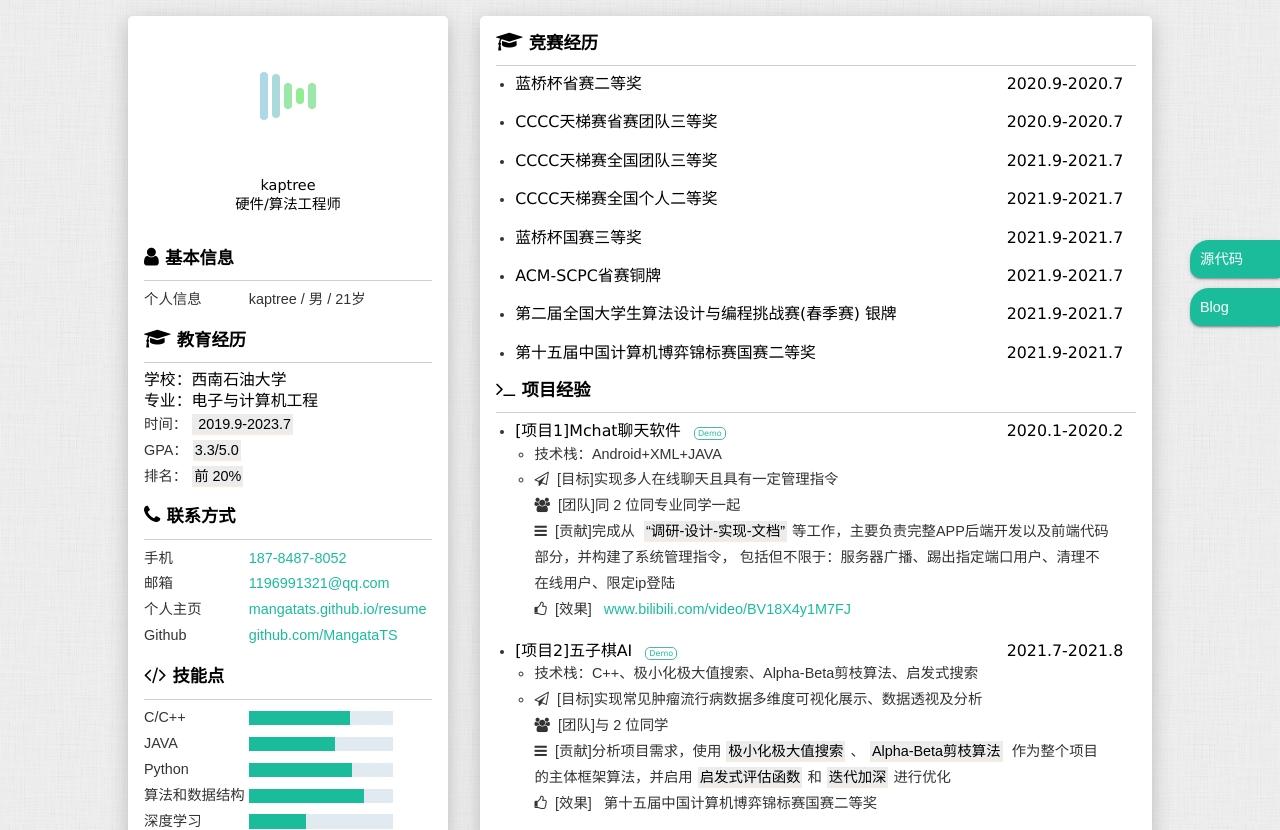
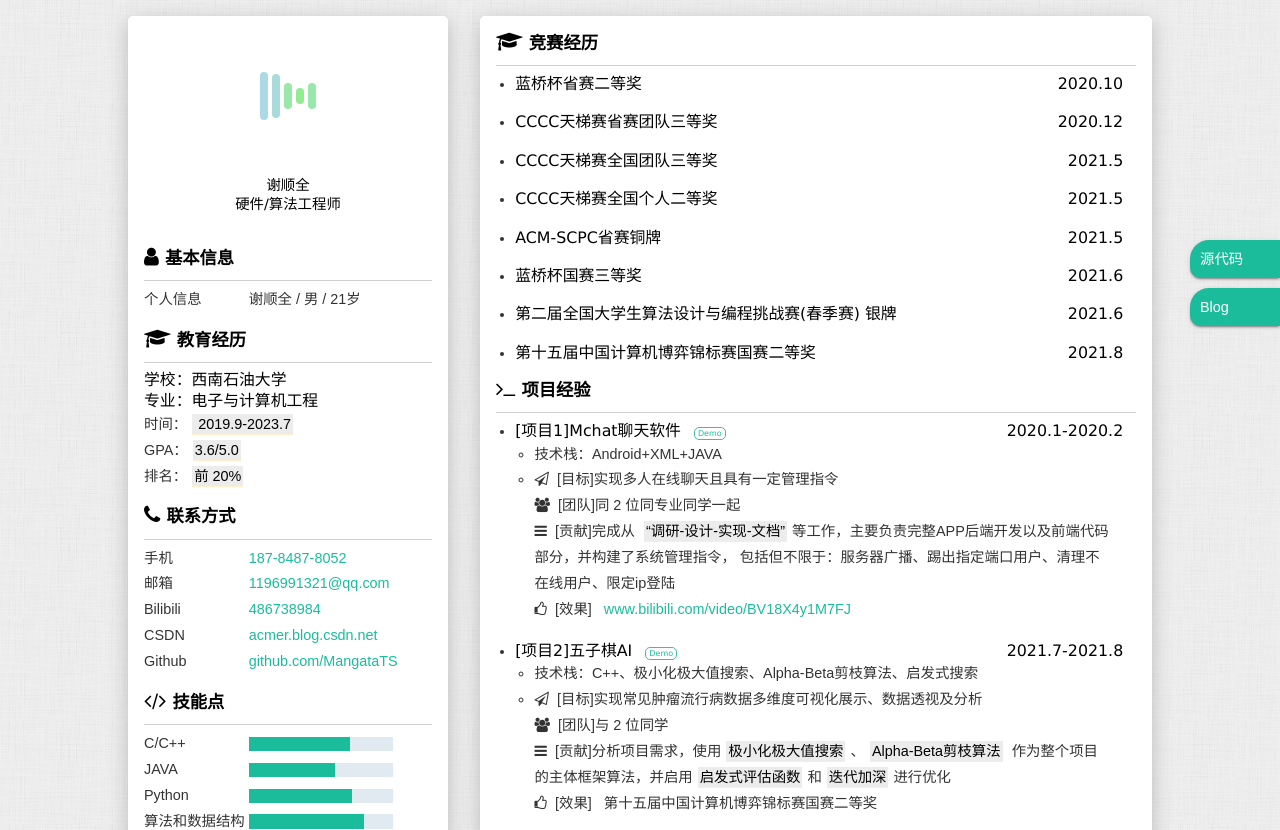
Before and after one commit to MangataTS/resume, a plain HTML site: page index.html in a window 1280 px wide. Shown: the top 830 px of the page. Drawn offline with Linux system fonts and the light colour scheme.

Commit message:
主页经历

```diff
--- a/index.html
+++ b/index.html
@@ -35,32 +35,6 @@
 
     <article class="container">
         <section class="side" id="side">
-
-            <!-- 左栏固定开关，记得及时删除这段代码 Start-->
-            <!-- <label class="switch" style="display: none;" onchange="switchFixed()">
-                <script type="text/javaScript">
-                    function switchFixed(){
-                        var value = document.getElementById('side').style.position === 'fixed' ? 'absolute' : 'fixed';
-                        document.getElementById('side').style.position = value;
-                    }
-                </script>
-                <input id="cb" type="checkbox">
-                <span class="slider round"></span>
-            </label>
-            <style>
-                @media (min-width: 	750px){
-                    .switch{position:relative;display:inline-block!important;width:60px;height:34px;}
-                    .switch input{display:none;}
-                    .slider{position:absolute;cursor:pointer;top:0;left:0;right:0;bottom:0;background-color:#ccc;-webkit-transition:.4s;transition:.4s;}
-                    .slider:before{position:absolute;content:"";height:26px;width:26px;left:4px;bottom:4px;background-color:white;-webkit-transition:.4s;transition:.4s;}
-                    input:checked + .slider{background-color:#1abc9c;}
-                    input:focus + .slider{box-shadow:0 0 1px #1abc9c;}
-                    input:checked + .slider:before{-webkit-transform:translateX(26px);-ms-transform:translateX(26px);transform:translateX(26px);}.slider.round{border-radius:34px;}
-                    .slider.round:before{border-radius:50%;}
-                }
-            </style> -->
-            <!-- 左侧固定开关，记得及时删除这段代码 End -->
-
             <!-- 个人肖像 -->
             <section class="me">
                 <section class="portrait">
@@ -75,7 +49,7 @@
                     <img class="avatar" src="assets/images/head.jpg"  onload="loading()">
                 </section>
 
-                <h1 class="name">kaptree</h1>
+                <h1 class="name">谢顺全</h1>
                 <h4 class="info-job">硬件/算法工程师</h4>
 
             </section>
@@ -88,7 +62,7 @@
                 <ul>
                     <li>
                         <label>个人信息</label>
-                        <span>kaptree / 男 / 21岁</span>
+                        <span>谢顺全 / 男 / 21岁</span>
                     </li>
                 </ul>
             </section>
@@ -105,7 +79,7 @@
                         </h3>
                         <time>时间：<mark> 2019.9-2023.7</mark></time>
                         <p>
-                            GPA：<mark>3.3/5.0</mark>
+                            GPA：<mark>3.6/5.0</mark>
                         </p>
                         <p>排名：<mark>前 20%</mark>
                         </p>
@@ -128,8 +102,12 @@
                         <a href="mailto:1196991321@qq.com" target="_blank">1196991321@qq.com</a>
                     </li>
                     <li>
-                        <label>个人主页</label>
-                        <a href="https://mangatats.github.io/resume/" target="_blank">mangatats.github.io/resume</a>
+                        <label>Bilibili</label>
+                        <a href="https://space.bilibili.com/486738984" target="_blank">486738984</a>
+                    </li>
+                    <li>
+                        <label>CSDN</label>
+                        <a href="https://acmer.blog.csdn.net/" target="_blank">acmer.blog.csdn.net</a>
                     </li>
                     <li>
                         <label>Github</label>
@@ -214,50 +192,49 @@
                     <li>
                         <h3>
                             <span>蓝桥杯省赛二等奖</span>
-                            <time>2020.9-2020.7</time>
+                            <time>2020.10</time>
                         </h3>
                     </li>
                     <li>
                         <h3>
                             <span>CCCC天梯赛省赛团队三等奖</span>
-                            <time>2020.9-2020.7</time>
+                            <time>2020.12</time>
                         </h3>
                     </li>
                     <li>
                         <h3>
                             <span>CCCC天梯赛全国团队三等奖</span>
-                            <time>2021.9-2021.7</time>
+                            <time>2021.5</time>
                         </h3>
                     </li>
                     <li>
                         <h3>
                             <span>CCCC天梯赛全国个人二等奖</span>
-                            <time>2021.9-2021.7</time>
+                            <time>2021.5</time>
+                        </h3>
+                    </li>
+                    <li>
+                        <h3>
+                            <span>ACM-SCPC省赛铜牌</span>
+                            <time>2021.5</time>
                         </h3>
                     </li>
                     <li>
                         <h3>
                             <span>蓝桥杯国赛三等奖</span>
-                            <time>2021.9-2021.7</time>
+                            <time>2021.6</time>
                         </h3>
                     </li>
                     <li>
                         <h3>
-                            <span>ACM-SCPC省赛铜牌</span>
-                            <time>2021.9-2021.7</time>
-                        </h3>
-                    </li>
-
-                    <li>
-                        <h3>
                             <span>第二届全国大学生算法设计与编程挑战赛(春季赛) 银牌</span>
-                            <time>2021.9-2021.7</time>
+                            <time>2021.6</time>
                         </h3>
                     </li>
                     <li>
                         <h3>
                             <span>第十五届中国计算机博弈锦标赛国赛二等奖</span>
-                            <time>2021.9-2021.7</time>
+                            <time>2021.8</time>
                         </h3>
                     </li>
                 </ul>
@@ -389,8 +366,11 @@
                 <h2>
                     <i class="fa fa-pencil" aria-hidden="true"></i>自我评价/期望</h2>
                 <hr/>
-                <p>一个喜欢技术、追寻技术、钻研技术
-                    <span class="mark-txt">“多静多思考，反省不张扬”</span>是我给自己总结的“十字箴言”，鞭策自己做人既不能以己度人，也不以人观己，要脚踏实地做事，坚持自己的梦想和本心。</p>
+                <p>一个喜欢技术、追寻技术、钻研技术的Coder，喜欢独自思考一些问题，爱折腾各种技术，平时也喜欢夜跑、篮球、滑板，
+                    给自己的人生信条是 <b>“知行合一”</b>
+                    <br>
+                    <span class="mark-txt"><b>“为往圣继绝学 为万世开太平”</b></span>是我给自己总结的“十字箴言”，鞭策自己肩负着历史赋予的光荣使命，希望我能在计算机的专业领域做出自己的一番天地
+                </p>
             </section>
         </section>
     </article>
@@ -405,7 +385,7 @@
     <aside>
         <ul>
             <li>
-                <a href="https://mangatats.github.io/resume/" target="_blank">源代码</a>
+                <a href="https://github.com/MangataTS/resume" target="_blank">源代码</a>
             </li>
             <li>
                 <a href="https://acmer.blog.csdn.net/?type=blog/" target="_blank">Blog</a>
```
Also changed, not shown: assets/images/qun.png.
